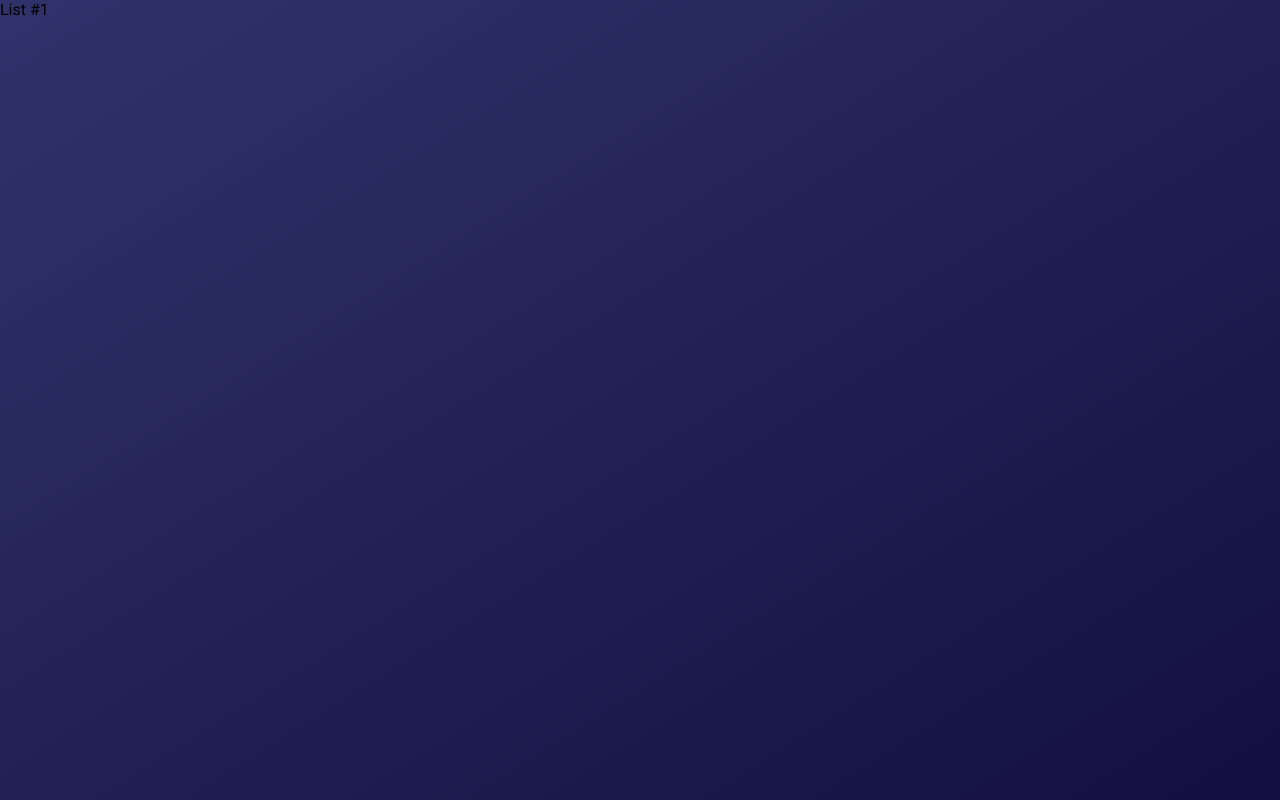
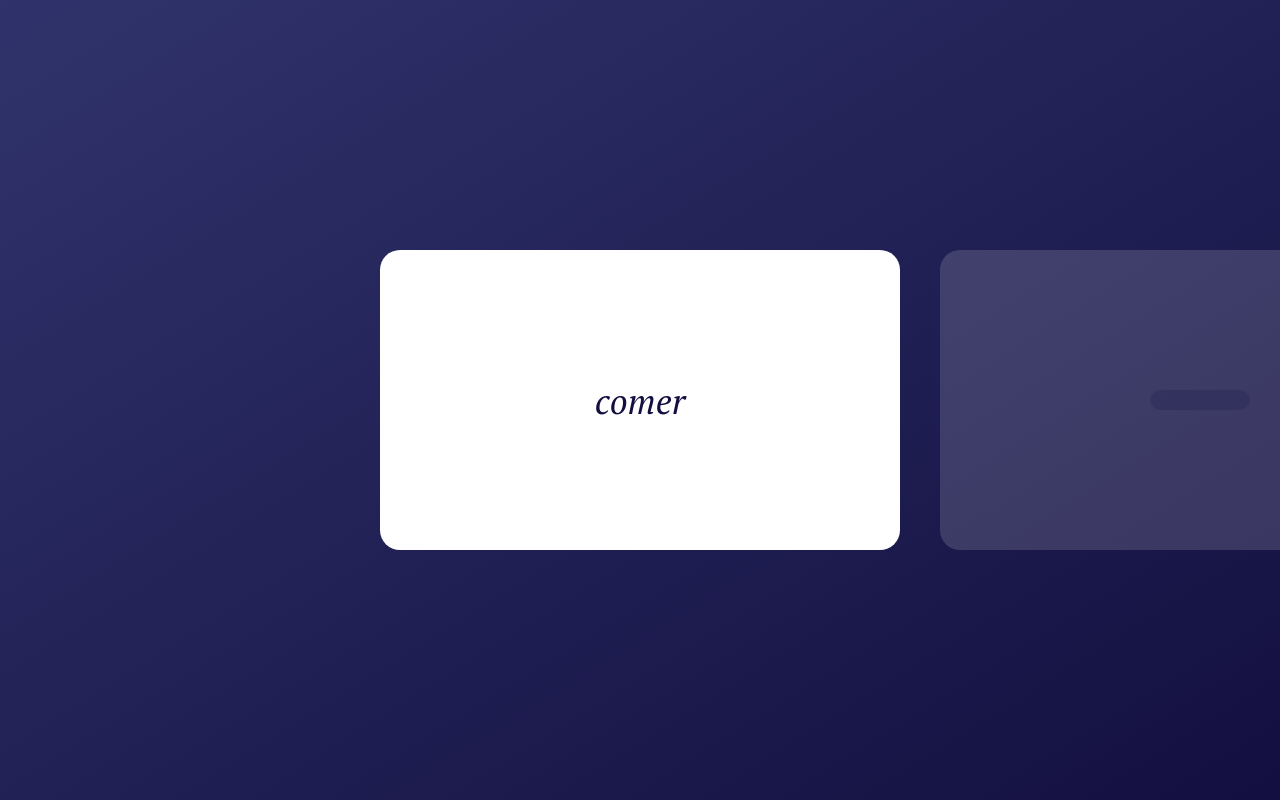
Before and after one commit to LukaszRados/flashcards, a Vue app in the folder client/: page /list/1 in a window 1280 px wide. Built offline with nearby package versions, Linux system fonts and the light colour scheme.

Commit message:
Render cards list and allow navigating between cards (one way).

```diff
--- /dev/null
+++ b/client/src/components/lists/Card.vue
@@ -0,0 +1,37 @@
+<template>
+    <div class='card' :class='{ "is-hidden": !active, "is-turned": !revealed }'>
+        <div class='card__inner'>
+            <div class='card__front'>
+                <span class='card__word'>{{ front }}</span>
+            </div>
+            <div class='card__back'>
+                <span class='card__word is-hidden'>{{ back }}</span>
+            </div>
+        </div>
+    </div>
+</template>
+
+<script>
+export default {
+    props: {
+        front: {
+            type: String,
+            required: true,
+        },
+        back: {
+            type: String,
+            required: true
+        },
+        active: {
+            type: Boolean,
+            default: false,
+        },
+        revealed: {
+            type: Boolean,
+            default: false,
+        }
+    },
+}
+</script>
+
+<style lang='scss' scoped src='@/scss/components/lists/card.scss'></style>
--- a/client/src/pages/lists/List.vue
+++ b/client/src/pages/lists/List.vue
@@ -1,9 +1,52 @@
 <template>
-    <div>List #{{ $route.params.id }}</div>
+    <div class='list'>
+        <div class='list__inner' :style='{ transform: translate }' @click='next()'>
+            <Card
+                v-for='card in list.cards'
+                :key='card.id'
+                :front='card.word'
+                :back='card.translation'
+                :active='activeCard === card'
+                :ref='card.id'
+            />
+        </div>
+    </div>
 </template>
 
 <script>
+import Card from './../../components/lists/Card'
+
 export default {
+    data () {
+        return {
+            list: this.$store.getters.getListById(1),
+            index: 0,
+            activeCard: {},
+        }
+    },
+    components: {
+        Card,
+    },
+    computed: {
+        translate () {
+            if (!this.activeCard || !this.$refs[this.activeCard.id]) return ''
 
+            const screenWidth = document.body.clientWidth
+            const cardWidth = this.$refs[this.activeCard.id][0].$el.clientWidth
+
+            return `translateX(${screenWidth / 2 - cardWidth / 2 - cardWidth * this.index}px)`
+        },
+    },
+    methods: {
+        next () {
+            this.index = this.index === this.list.cards.length - 1 ? 0 : this.index + 1
+            this.activeCard = this.list.cards[this.index]
+        }
+    },
+    mounted () {
+        this.activeCard = this.list.cards[this.index]
+    }
 }
 </script>
+
+<style lang='scss' scoped src='@/scss/components/lists/list.scss'></style>
--- /dev/null
+++ b/client/src/scss/components/lists/card.scss
@@ -0,0 +1,48 @@
+@import './../../config/variables.scss';
+
+.card {
+    align-items: center;
+    display: flex;
+    flex: 560px 0 0;
+    height: 100vh;
+    opacity: 1;
+    padding: 20px;
+    transition: opacity .5s ease;
+    width: 560px;
+}
+.card.is-hidden {
+    opacity: .15;
+}
+.card.is-hidden .card__word {
+    font-size: 0;
+}
+.card.is-hidden .card__word:after {
+    background: rgba($color-primary-dark, .25);
+    border-radius: 30px;
+    content: '';
+    display: block;
+    height: 20px;
+    width: 100px;
+}
+.card__inner {
+    align-items: center;
+    background: #fff;
+    border-radius: 20px;
+    display: flex;
+    justify-content: center;
+    min-height: 300px;
+    max-width: 560px;
+    margin: 0 auto;
+    padding: 20px;
+    width: 100%;
+}
+.card__word {
+    color: $color-primary-dark;
+    display: block;
+    font-family: $font-serif;
+    font-size: 2.2em;
+    font-style: italic;
+}
+.card__word.is-hidden {
+    display: none;
+}
--- /dev/null
+++ b/client/src/scss/components/lists/list.scss
@@ -0,0 +1,14 @@
+.list {
+    height: 100vh;
+    overflow: hidden;
+    position: relative;
+}
+.list__inner {
+    align-items: center;
+    display: flex;
+    flex-wrap: nowrap;
+    justify-content: flex-start;
+    position: absolute;
+    transform: translateX(100%);
+    transition: transform .5s ease;
+}
--- a/client/src/scss/config/base.scss
+++ b/client/src/scss/config/base.scss
@@ -10,6 +10,7 @@ body {
 
 body {
     background: linear-gradient(to right bottom, $color-primary 0%, $color-primary-dark 100%);
+    background-attachment: fixed;
     background-size: cover;
     min-height: 100vh;
 }
--- a/client/src/store/index.js
+++ b/client/src/store/index.js
@@ -10,7 +10,35 @@ const store = new Vuex.Store({
             title: 'Song lyrics',
             count: 42,
             emoji: '🎷',
-            cards: null,
+            cards: [{
+                id: 1,
+                word: 'comer',
+                translation: 'to eat',
+            },{
+                id: 2,
+                word: 'beber',
+                translation: 'to drink',
+            },{
+                id: 3,
+                word: 'bailar',
+                translation: 'to dance',
+            },{
+                id: 4,
+                word: 'cantar',
+                translation: 'to sing',
+            },{
+                id: 5,
+                word: 'tocar',
+                translation: 'to play',
+            },{
+                id: 6,
+                word: 'hacer',
+                translation: 'to make',
+            },{
+                id: 7,
+                word: 'estar',
+                translation: 'to be',
+            }],
         },{
             id: 2,
             title: 'Sailing',
@@ -30,6 +58,11 @@ const store = new Vuex.Store({
         userName: 'Lukasz',
     },
     mutations: {
+    },
+    getters: {
+        getListById: state => id => {
+            return state.lists.find(list => list.id === id)
+        }
     }
 })
 
```
